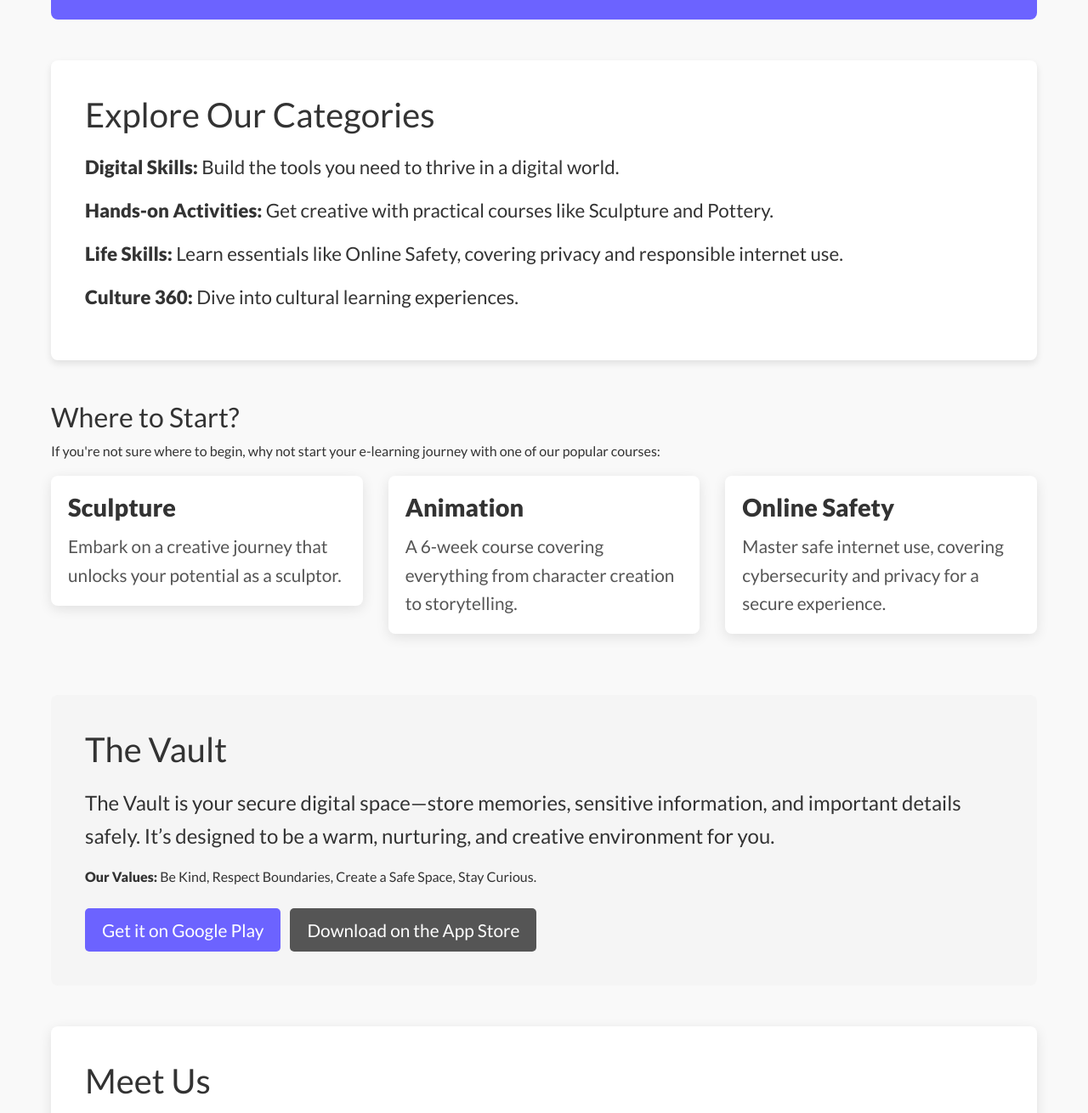
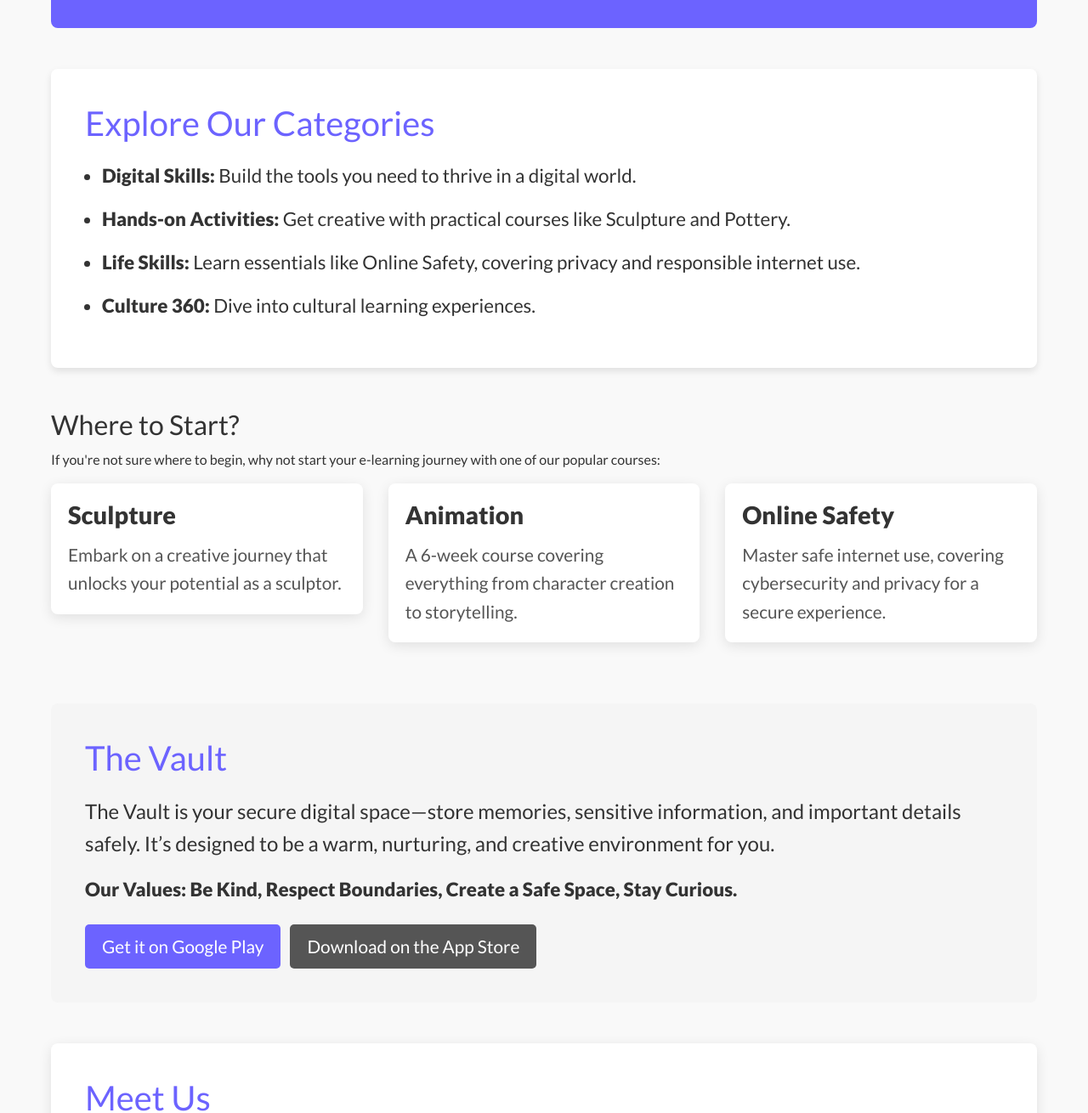
Before and after one commit to JasonArticulate/Test-pages, a plain HTML site: page studio/index.html in a window 1280 px wide. Shown: the part 320-1630 px from the top of the page at 85% size. Drawn offline with nearby package versions, Linux system fonts and the light colour scheme.

Commit message:
CSS Updated

```diff
--- a/studio/css/styles.css
+++ b/studio/css/styles.css
@@ -26,11 +26,12 @@ header {
     color: #fff;
     padding: 50px;
     border-radius: 8px;
+    text-align: center;
 }
 
 header h1 {
     font-weight: 900;
-    font-size: 3rem;
+    font-size: 3.5rem;
     margin-bottom: 20px;
 }
 
@@ -44,11 +45,18 @@ header p {
     padding: 40px;
     border-radius: 8px;
     box-shadow: 0px 4px 8px rgba(0, 0, 0, 0.1);
+    margin-bottom: 40px;
 }
 
 .course-categories h2 {
     font-size: 2.5rem;
     margin-bottom: 20px;
+    color: #6C63FF;
+}
+
+.course-categories ul {
+    list-style-type: disc;
+    padding-left: 20px;
 }
 
 .course-categories ul li {
@@ -62,6 +70,7 @@ header p {
     border-radius: 8px;
     box-shadow: 0px 4px 15px rgba(0, 0, 0, 0.1);
     transition: transform 0.3s ease-in-out;
+    background: #fff;
 }
 
 .popular-courses .card:hover {
@@ -71,6 +80,7 @@ header p {
 .popular-courses .card-title {
     font-weight: 700;
     font-size: 1.8rem;
+    color: #333;
 }
 
 .popular-courses .card-text {
@@ -83,15 +93,28 @@ header p {
     background: #f5f5f5;
     padding: 40px;
     border-radius: 8px;
+    margin-bottom: 40px;
 }
 
 .vault-section h2 {
     font-size: 2.5rem;
     margin-bottom: 20px;
+    color: #6C63FF;
 }
 
 .vault-section p {
     font-size: 1.5rem;
+}
+
+.vault-section ul {
+    list-style-type: none;
+    padding-left: 0;
+}
+
+.vault-section ul li {
+    font-size: 1.4rem;
+    margin-bottom: 10px;
+    font-weight: bold;
 }
 
 .vault-section .download-links a {
@@ -123,11 +146,13 @@ header p {
     padding: 40px;
     border-radius: 8px;
     box-shadow: 0px 4px 15px rgba(0, 0, 0, 0.1);
+    margin-bottom: 40px;
 }
 
 .meet-us h2 {
     font-size: 2.5rem;
     margin-bottom: 20px;
+    color: #6C63FF;
 }
 
 .meet-us p {
@@ -137,6 +162,7 @@ header p {
 
 .social-links ul {
     list-style: none;
+    padding-left: 0;
 }
 
 .social-links li {
```
